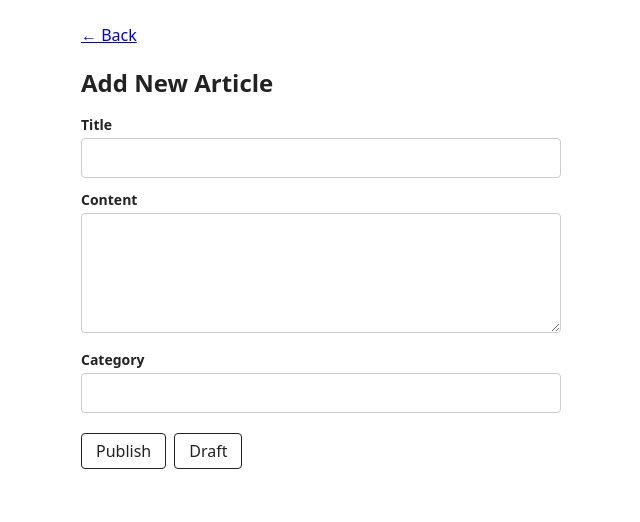
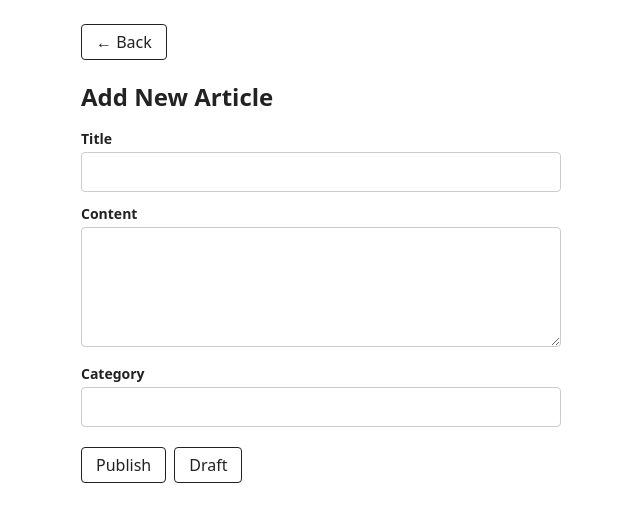
Before and after one commit to Adkasy/sharing-vision-frontend, a React app: page /add-new in a window 1280 px wide. Shown: the top 522 px of the page, without its empty margins (215-855 px from the left). Built offline with nearby package versions, Linux system fonts and the light colour scheme; no server answers; the HTML template or start-up script is replaced by a standard one.

Commit message:
style: apply styling to back button

```diff
--- a/src/pages/AddNew.jsx
+++ b/src/pages/AddNew.jsx
@@ -32,7 +32,7 @@ export default function AddNew() {
 
 	return (
 		<div>
-			<Link to="/">← Back</Link>
+			<Link to="/" className="btn">← Back</Link>
 			<h2>Add New Article</h2>
 			<div className="field-group">
 				<div>
--- a/src/pages/EditArticle.jsx
+++ b/src/pages/EditArticle.jsx
@@ -42,7 +42,7 @@ export default function EditArticle() {
 
 	return (
 		<div>
-			<Link to="/">← Back</Link>
+			<Link to="/" className="btn">← Back</Link>
 			<h2>Edit Article</h2>
 			<div className="field-group">
 				<div>
--- a/src/pages/Preview.jsx
+++ b/src/pages/Preview.jsx
@@ -16,7 +16,7 @@ export default function Preview() {
 
 	return (
 		<div>
-			<Link to="/">← Back</Link>
+			<Link to="/" className="btn">← Back</Link>
 			<h2>Preview</h2>
 			{published.map((a) => (
 				<div key={a.id}>
```
